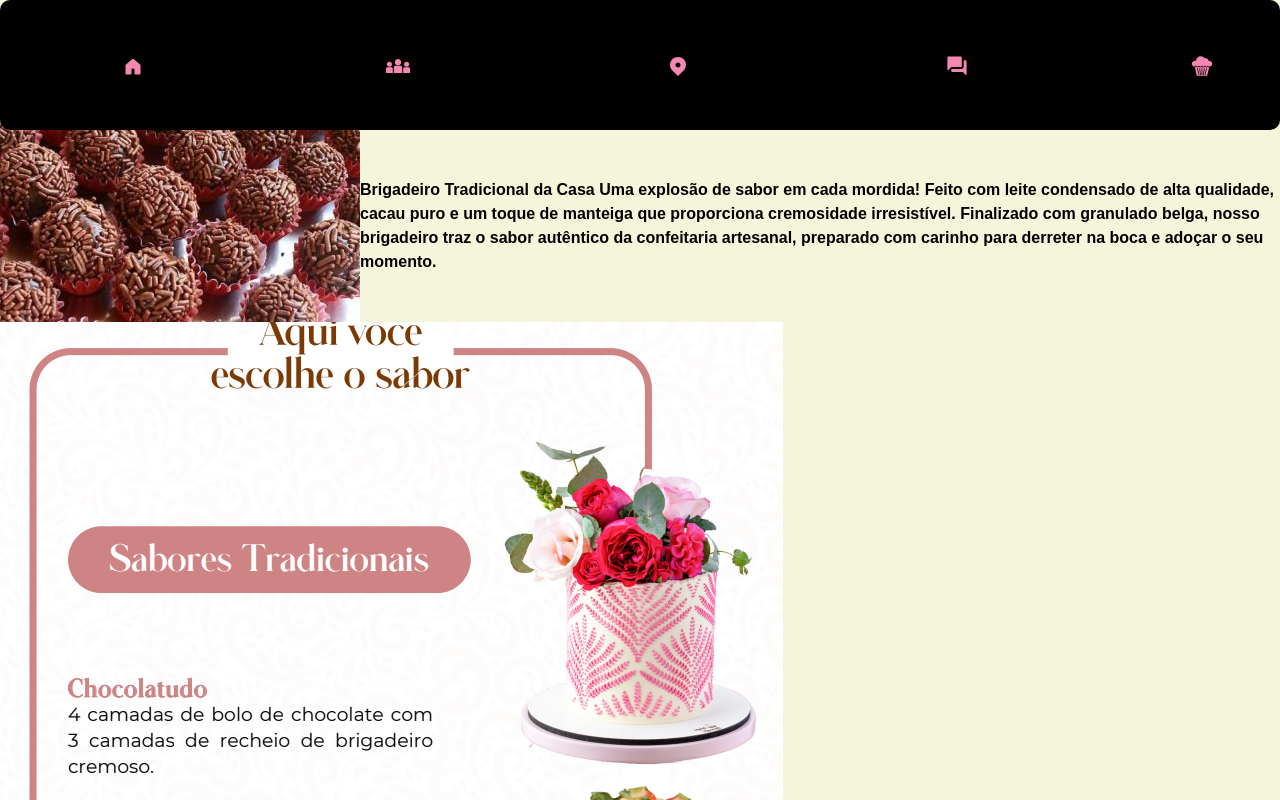
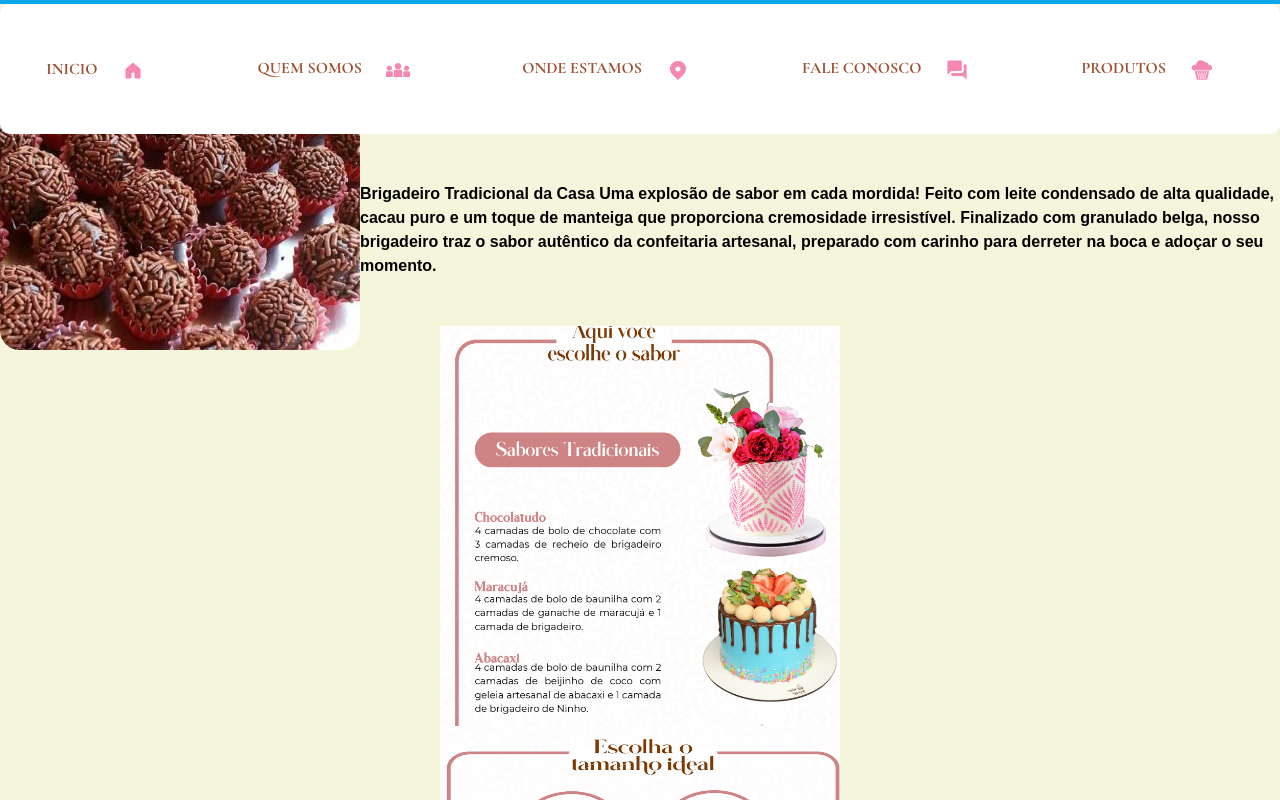
Before and after one commit to felipperegis/siterita, a Next.js app: page / in a window 1280 px wide. Shown: the top 800 px of the page. Built offline with nearby package versions, Linux system fonts and the light colour scheme; a web font is replaced by a local one.

Commit message:
arrumando header

```diff
--- a/src/app/Styles/cabecalho.css
+++ b/src/app/Styles/cabecalho.css
@@ -7,9 +7,30 @@
     height: 130px;
     border-radius: 10px;
     position:relative;
-    color: black;
-    text-shadow: 1px 1px black;
+    color: #9f5132;
     overflow: visible;
-    background-color: black;
+    background-color: #ffffff;
 
 }
+
+.bolo {
+    display: flex;
+    justify-content: center;
+    align-items: center;
+    width: 50vh;
+    height: 50vh;
+    margin: auto;
+
+}
+
+.paginainicial {
+    display: flex;
+    justify-content: center;
+    align-items: center;
+
+
+}
+a:hover {
+    font-size: 18px;
+
+  }
--- a/src/app/page.js
+++ b/src/app/page.js
@@ -14,7 +14,9 @@ export default function Index () {
 
 
       <div>
+        <div className="border-solid border-2 border-sky-500 black">
 
+        </div>
         <Header/>
         <MeiodaPagina/>
         <Image className="bolo" src={Bolo}/>
```
